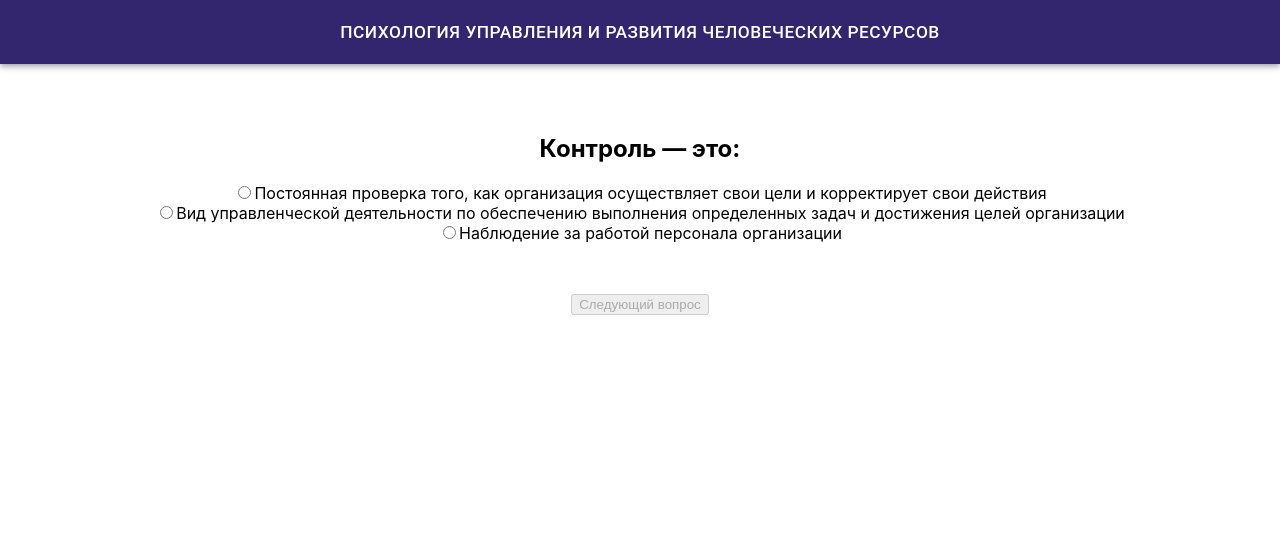
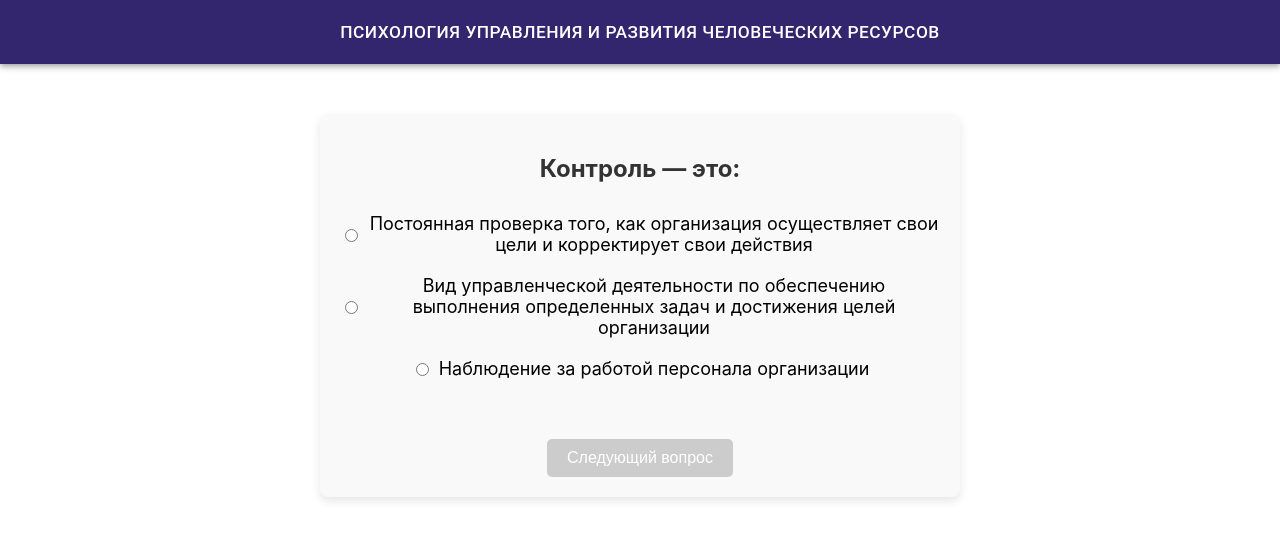
Before and after one commit to SolanumMuricatum/web-application-for-psy-tests, a React (Create React App) app in the folder frontend/: page /topic/1/1 in a window 1280 px wide. Shown: the top 540 px of the page. Built offline with nearby package versions, Linux system fonts and the light colour scheme.

Commit message:
added some styles

```diff
--- a/frontend/package.json
+++ b/frontend/package.json
@@ -14,7 +14,7 @@
     "react-dom": "^18.3.1",
     "react-icons": "^5.3.0",
     "react-router-dom": "^6.26.2",
-    "react-scripts": "5.0.1",
+    "react-scripts": "^5.0.1",
     "web-vitals": "^2.1.4"
   },
   "scripts": {
--- /dev/null
+++ b/frontend/src/components/pages/styles/testPage.css
@@ -0,0 +1,95 @@
+.wrapper-test {
+    max-width: 600px;
+    margin: 0 auto;
+    background-color: #f9f9f9;
+    border-radius: 8px;
+    box-shadow: 0 4px 10px rgba(0, 0, 0, 0.1);
+    padding: 20px;
+  }
+
+  h2 {
+    font-size: 24px;
+    color: #333;
+    text-align: center;
+  }
+
+  label {
+    margin: 10px 0;
+    display: flex;
+    align-items: center;
+    font-size: 18px;
+    cursor: pointer;
+  }
+
+  input[type="radio"] {
+    margin-right: 10px;
+  }
+
+  button {
+    background-color: #007bff;
+    color: white;
+    border: none;
+    border-radius: 5px;
+    padding: 10px 20px;
+    font-size: 16px;
+    cursor: pointer;
+    transition: background-color 0.3s;
+  }
+
+  button:disabled {
+    background-color: #ccc;
+    cursor: not-allowed;
+  }
+
+  button:hover:not(:disabled) {
+    background-color: #0056b3;
+  }
+
+  div {
+    text-align: center;
+  }
+
+  @media (max-width: 600px) {
+    h2 {
+      font-size: 20px;
+    }
+
+    button {
+      width: 100%;
+      font-size: 14px;
+    }
+  }
+
+  .result-container {
+    background-color: #e7f3fe;
+    border: 1px solid #b3d4fc;
+    border-radius: 8px;
+    padding: 20px;
+    text-align: center;
+    margin-top: 30px;
+  }
+
+  .result-container div {
+    font-size: 18px;
+    color: #333;
+  }
+
+  .result-message {
+    margin-top: 20px;
+    font-weight: bold;
+    font-size: 20px;
+  }
+
+  @media (max-width: 600px) {
+    .result-container {
+      padding: 15px;
+    }
+
+    .result-container div {
+      font-size: 16px;
+    }
+
+    .result-message {
+      font-size: 18px;
+    }
+  }
--- a/frontend/src/components/pages/tests/1/FirstTestPageOne.jsx
+++ b/frontend/src/components/pages/tests/1/FirstTestPageOne.jsx
@@ -2,6 +2,7 @@
 import { LoadTest } from '../../../connection/loadTest';
 import { useNavigate } from 'react-router-dom';
 import { margin } from '@mui/system';
+import '../../styles/testPage.css'
 
 //!! нужно ли сделать так, что кнопки браузера будут откатывать к предыдущему вопросу??
 
@@ -53,11 +54,10 @@
       <LoadTest setTest={setTest} testName={'test_1.js'} id={1}/>
 
       <div style={{ padding: '50px' }}>
-        <div className='wrapper'>
-          {test.questions && (
+        {test.questions && visibleResultDiv === null &&(
+          <div className='wrapper-test'>
               <div>
                 <h2>{test.questions[currentIndex].question}</h2>
-
                 <div style={{display: 'flex', flexDirection: 'column', alignItems: 'center'}}>
                   {test.questions[currentIndex].options.map((option, index) => (
                     <label key = {currentIndex + "-" + index}>
@@ -78,12 +78,12 @@
                   </button>
                 </div>
               </div>
+          </div>
         )}
-        </div>
         {visibleResultDiv!=null &&(
-          <div>
+          <div className='result-container'>
             <div>Ваш результат - {result}%</div>
-            <div style={{margin: '20px'}}>{advice}</div>
+            <div className='result-message'>{advice}</div>
           </div>
         )}
       </div>
```
Also changed, not shown: frontend/src/components/pages/tests/1/SecondTestPageOne.jsx (+1 -0 lines), frontend/src/components/pages/tests/1/ThirdTestPageOne.jsx (+1 -0 lines), 1 other file (tests, documents, lock files or other folders). Lines whose indentation alone changed are shown as unchanged.
